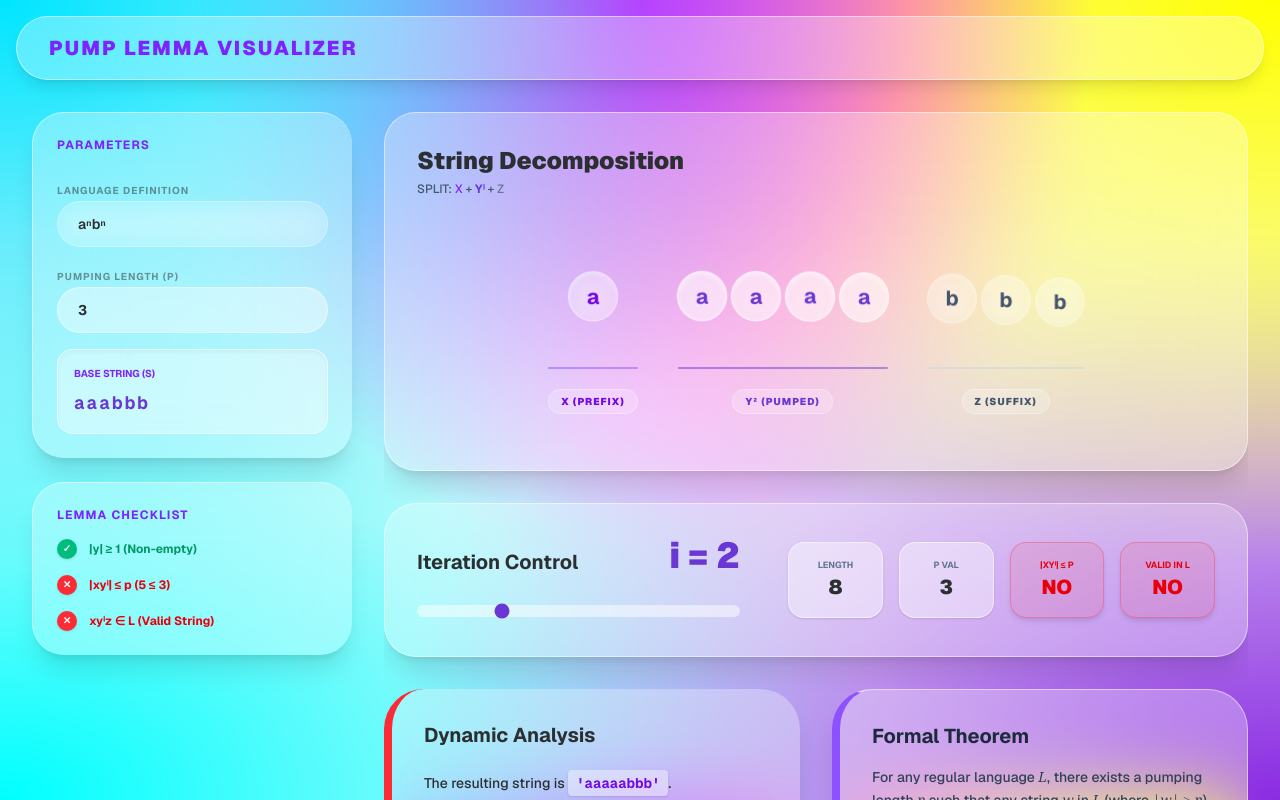
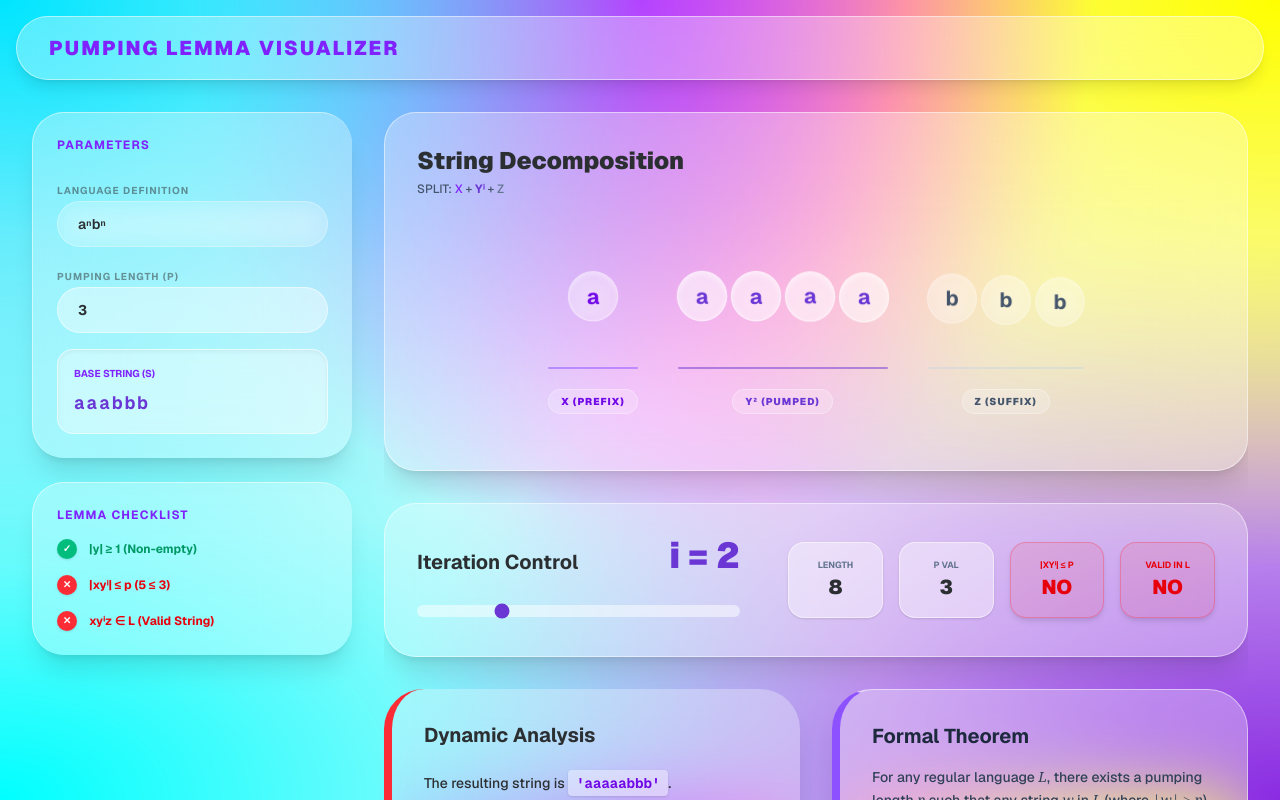
Before and after one commit to Yashmeet-3000/pumping-lemma-visualizer-TAFL, a Next.js app: page / in a window 1280 px wide. Shown: the top 800 px of the page. Built offline with nearby package versions, Linux system fonts and the light colour scheme.

Commit message:
Fianl commit

```diff
--- a/src/app/page.js
+++ b/src/app/page.js
@@ -146,7 +146,7 @@ export default function Home() {
       `}</style>
 
       <nav className="fixed top-0 left-0 right-0 z-50 flex justify-between items-center px-8 h-16 bg-white/30 backdrop-blur-xl rounded-full mt-4 mx-4 border border-white/50 shadow-lg">
-        <span className="text-xl font-black text-violet-600 tracking-widest uppercase">PUMP LEMMA VISUALIZER</span>
+        <span className="text-xl font-black text-violet-600 tracking-widest uppercase">PUMPING LEMMA VISUALIZER</span>
       </nav>
 
       <main className="pt-28 px-4 md:px-8 pb-8 flex flex-col md:flex-row gap-8 min-h-screen max-w-[1600px] mx-auto">
```
